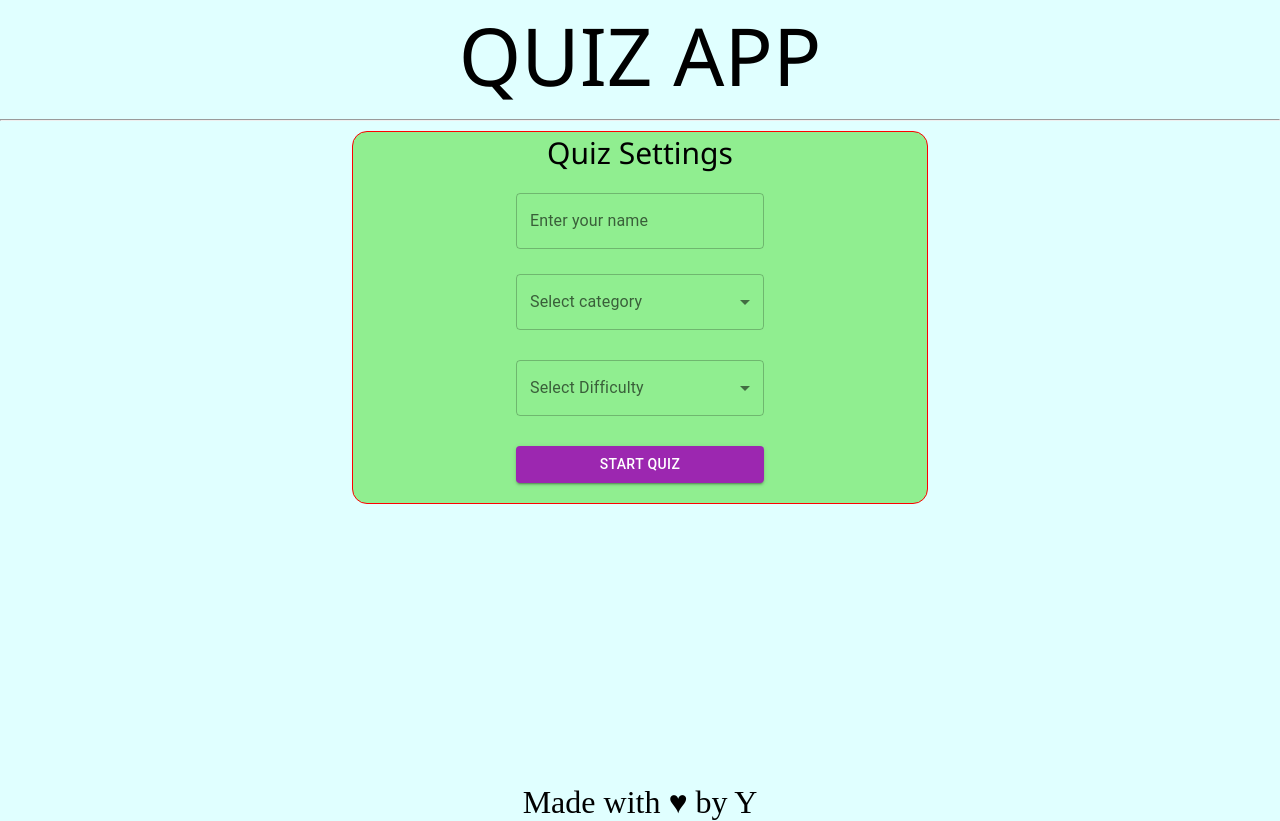
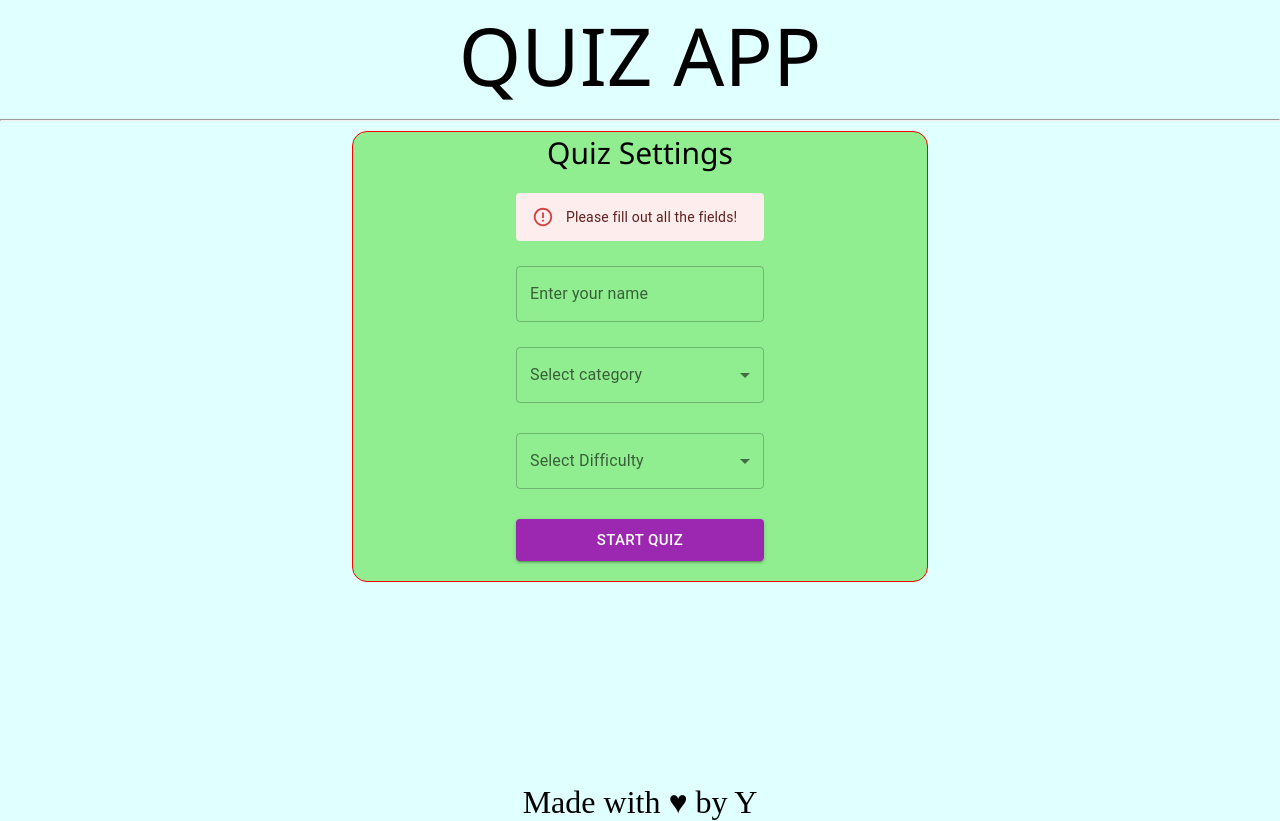
Before and after one commit to yaredghebre/quiz-app-react, a React (Vite) app: page / in a window 1280 px wide. Both pictures are taken after a click on the button "START QUIZ". Built offline with nearby package versions, Linux system fonts and the light colour scheme.

Commit message:
Variables and error working

```diff
--- a/src/pages/home/Home.jsx
+++ b/src/pages/home/Home.jsx
@@ -1,20 +1,45 @@
-import React from "react";
+import React, { useState } from "react";
 import "./Home.css";
-import { Button, MenuItem, TextField } from "@mui/material";
+import { Alert, Button, MenuItem, TextField } from "@mui/material";
 import Categories from "../../data/Categories";
+import { useNavigate } from "react-router-dom";
 
-const Home = () => {
+const Home = ({ name, setName }) => {
+  const [category, setCategory] = useState("");
+  const [difficulty, setDifficulty] = useState("");
+  const [error, setError] = useState(false);
+
+  const history = useNavigate();
+
+  const handleSubmit = () => {
+    if (!category || !difficulty || !name) {
+      setError(true);
+      return;
+    } else {
+      setError(false);
+      fecthQuestions(category, difficulty);
+      history.push("/quiz");
+    }
+  };
+
   return (
     <div className="content">
       <div className="settings">
         <span style={{ fontSize: 30 }}>Quiz Settings</span>
 
         <div className="settings-select">
+          {error && (
+            <Alert style={{ marginBottom: 25 }} severity="error">
+              Please fill out all the fields!
+            </Alert>
+          )}
+
           {/* NAME */}
           <TextField
             style={{ marginBottom: 25 }}
             label="Enter your name"
             variant="outlined"
+            onChange={(e) => setName(e.target.value)}
           />
 
           {/* CATEGORY */}
@@ -23,6 +48,8 @@ const Home = () => {
             select
             label="Select category"
             variant="outlined"
+            onChange={(e) => setCategory(e.target.value)}
+            value={category}
           >
             {Categories.map((item) => (
               <MenuItem key={item.category} value={item.value}>
@@ -37,6 +64,8 @@ const Home = () => {
             style={{ marginBottom: 30 }}
             label="Select Difficulty"
             variant="outlined"
+            onChange={(e) => setDifficulty(e.target.value)}
+            value={difficulty}
           >
             <MenuItem key="Easy" value="easy">
               Easy
@@ -52,7 +81,12 @@ const Home = () => {
           </TextField>
 
           {/* BUTTON */}
-          <Button variant="contained" color="secondary">
+          <Button
+            variant="contained"
+            color="secondary"
+            size="large"
+            onClick={handleSubmit}
+          >
             Start Quiz
           </Button>
         </div>
```
